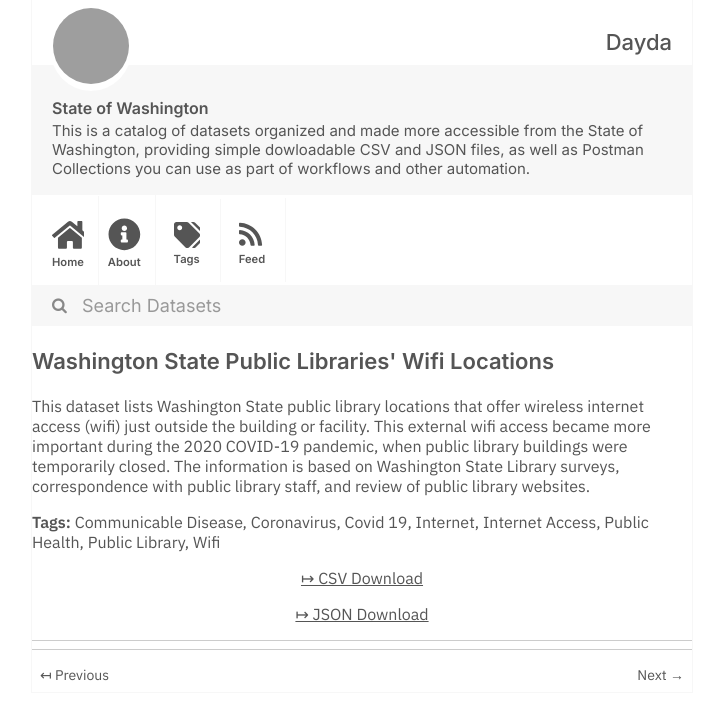
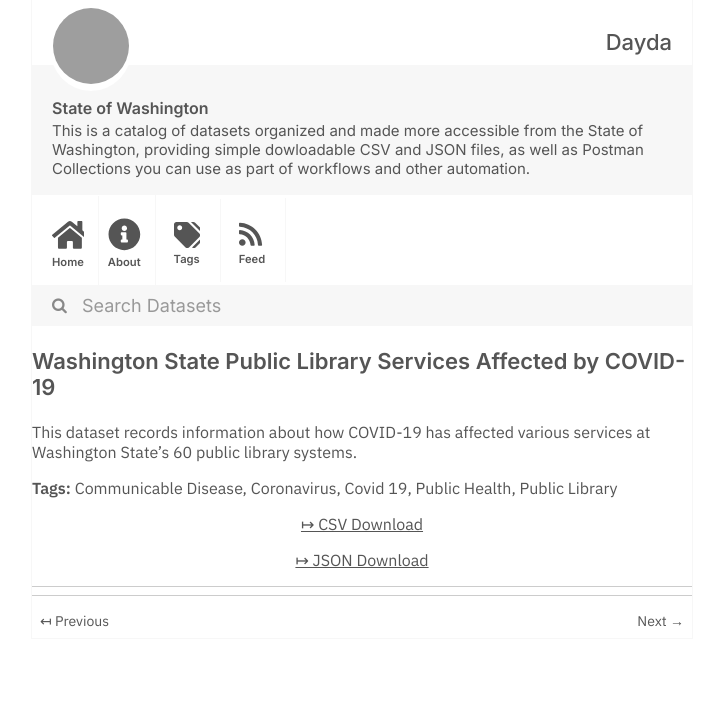
Before and after one commit to dayda-entities/state-of-washington, a Jekyll site: the page built from _posts/2020-11-10-washington-state-public-librar.md, in a window 1280 px wide, cut to the strip 0-720 px from the top of the page. Shown: the whole strip, without its empty margins (278-993 px from the left). Built offline with Jekyll 4.4.1, drawn with Linux system fonts in a browser that asks for light colours; grey boxes are pictures that could not be loaded.

```diff
--- a/_posts/2020-11-10-washington-state-public-librar.md
+++ b/_posts/2020-11-10-washington-state-public-librar.md
@@ -1,23 +1,20 @@
 ---
-title: Washington State Public Libraries' Wifi Locations
-created: '2020-11-10T17:21:01.055342'
-modified: '2020-11-10T17:21:01.055352'
+title: Washington State Public Library Services Affected by COVID-19
+created: '2020-11-10T17:19:56.253058'
+modified: '2020-11-10T17:19:56.253067'
 state: active
 type: dataset
 tags:
   - Communicable Disease
   - Coronavirus
   - Covid 19
-  - Internet
-  - Internet Access
   - Public Health
   - Public Library
-  - Wifi
 groups:
   - Local Government
-csv_url: 'https://data.wa.gov/api/views/kt76-825t/rows.csv?accessType=DOWNLOAD'
-json_url: 'https://data.wa.gov/api/views/kt76-825t/rows.json?accessType=DOWNLOAD'
+csv_url: 'https://data.wa.gov/api/views/6iab-kcxu/rows.csv?accessType=DOWNLOAD'
+json_url: 'https://data.wa.gov/api/views/6iab-kcxu/rows.json?accessType=DOWNLOAD'
 layout: post
 
 ---
-This dataset lists Washington State public library locations that offer wireless internet access (wifi) just outside the building or facility. This external wifi access became more important during the 2020 COVID-19 pandemic, when public library buildings were temporarily closed. The information is based on Washington State Library surveys, correspondence with public library staff, and review of public library websites.
+This dataset records information about how COVID-19 has affected various services at Washington State's 60 public library systems.
```
